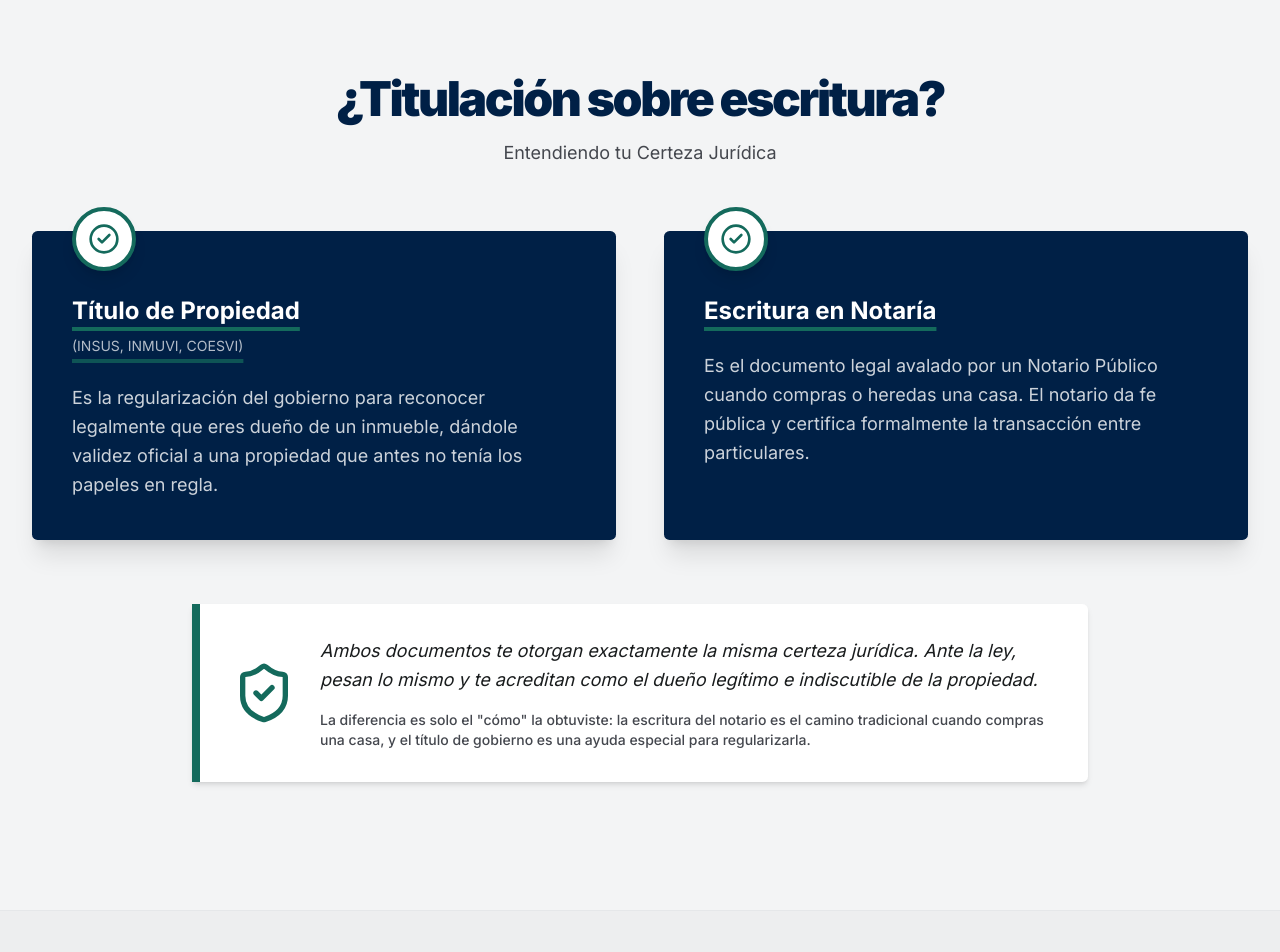
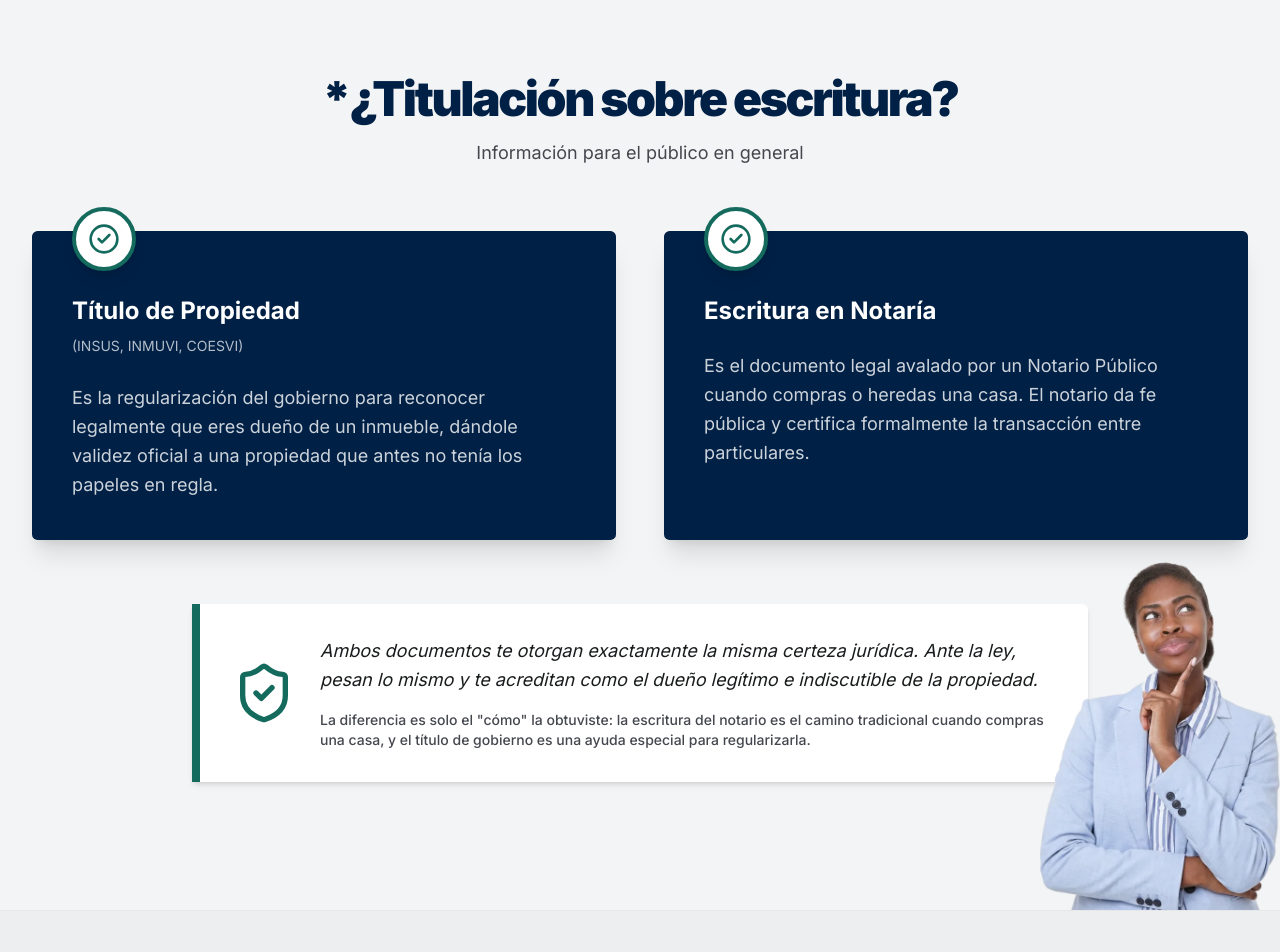
Before and after one commit to VladWithCode/circuito-escrituracion, a Next.js app: page / in a window 1280 px wide. Shown: the part 3780-4732 px from the top of the page. Built offline with nearby package versions, Linux system fonts and the light colour scheme.

Commit message:
feat: add question image

```diff
--- a/app/sections/ComparisonSection.tsx
+++ b/app/sections/ComparisonSection.tsx
@@ -1,15 +1,73 @@
 "use client";
 
+import { useEffect, useRef, useState } from "react";
 import { CheckCircle2, ShieldCheck } from "lucide-react";
-import { motion } from "motion/react";
+import { motion, useInView } from "motion/react";
+
+import question from "@/app/assets/circuito-question.webp";
+import Image from "next/image";
 
 export function ComparisonSection() {
+    const sectionRef = useRef<HTMLElement>(null);
+    const isInView = useInView(sectionRef, { amount: 0.3 });
+    const [isFooterInView, setIsFooterInView] = useState(false);
+    const showQuestionImg = isInView && !isFooterInView;
+
+    useEffect(() => {
+        const footer = document.querySelector("footer");
+        if (!footer) return;
+
+        const observer = new IntersectionObserver(
+            ([entry]) => {
+                setIsFooterInView(entry.isIntersecting);
+            },
+            // { rootMargin: "-10% 0px 0px 0px" }
+        );
+
+        observer.observe(footer);
+        return () => observer.disconnect();
+    }, []);
+
     return (
-        <section className="py-32 px-8 bg-surface-container-low overflow-hidden">
+        <section ref={sectionRef} className="relative py-32 px-8 bg-surface-container-low overflow-hidden">
+            <motion.div
+                initial={{ opacity: 0, scale: 0.8, y: "1rem" }}
+                whileInView={{ opacity: 1, scale: 1, y: 0 }}
+                transition={{ duration: 0.2 }}
+                viewport={{ once: true }}
+                className="absolute w-fit z-10 bottom-0 right-0 hidden xl:block"
+            >
+                <Image
+                    id="question"
+                    src={question}
+                    width={512}
+                    height={743}
+                    alt="Imagen de una mujer haciendo un gesto de pregunta"
+                    className="w-60"
+                />
+            </motion.div>
+            <motion.div
+                initial={{ opacity: 0, scale: 0.8 }}
+                animate={{
+                    opacity: showQuestionImg ? 1 : 0,
+                    scale: showQuestionImg ? 1 : 0.8,
+                }}
+                transition={{ duration: 0.2 }}
+                className="fixed w-fit z-10 bottom-0 right-0 xl:hidden"
+            >
+                <Image
+                    id="question"
+                    src={question}
+                    width={512}
+                    height={743}
+                    alt="Imagen de una mujer haciendo un gesto de pregunta"
+                    className="w-40 sm:w-60"
+                />
+            </motion.div>
             <div className="max-w-7xl mx-auto">
                 <div className="mb-16 text-center">
-                    <h2 className="text-4xl md:text-5xl font-black text-primary tracking-tighter mb-4">¿Titulación sobre escritura?</h2>
-                    <p className="text-on-surface-variant text-lg">Entendiendo tu Certeza Jurídica</p>
+                    <h2 className="text-4xl md:text-5xl font-black text-primary tracking-tighter mb-4">*¿Titulación sobre escritura?</h2>
+                    <p className="text-on-surface-variant text-lg">Información para el público en general</p>
                 </div>
                 <div className="grid grid-cols-1 lg:grid-cols-2 gap-12 mb-16 items-stretch">
                     <motion.div
@@ -21,7 +79,7 @@ export function ComparisonSection() {
                         <div className="absolute -top-6 left-10 w-16 h-16 bg-white rounded-full flex items-center justify-center shadow-lg border-4 border-secondary">
                             <CheckCircle2 className="w-8 h-8 text-secondary" />
                         </div>
-                        <h3 className="text-2xl font-bold mb-6 underline decoration-secondary decoration-4 underline-offset-8">
+                        <h3 className="text-2xl font-bold mb-6">
                             Título de Propiedad<br /><span className="text-sm font-normal opacity-70">(INSUS, INMUVI, COESVI)</span>
                         </h3>
                         <p className="text-white/80 leading-relaxed text-lg">
@@ -37,7 +95,7 @@ export function ComparisonSection() {
                         <div className="absolute -top-6 left-10 w-16 h-16 bg-white rounded-full flex items-center justify-center shadow-lg border-4 border-secondary">
                             <CheckCircle2 className="w-8 h-8 text-secondary" />
                         </div>
-                        <h3 className="text-2xl font-bold mb-6 underline decoration-secondary decoration-4 underline-offset-8">
+                        <h3 className="text-2xl font-bold mb-6">
                             Escritura en Notaría
                         </h3>
                         <p className="text-white/80 leading-relaxed text-lg">
```
Also changed, not shown: app/assets/circuito-question.webp (added).
